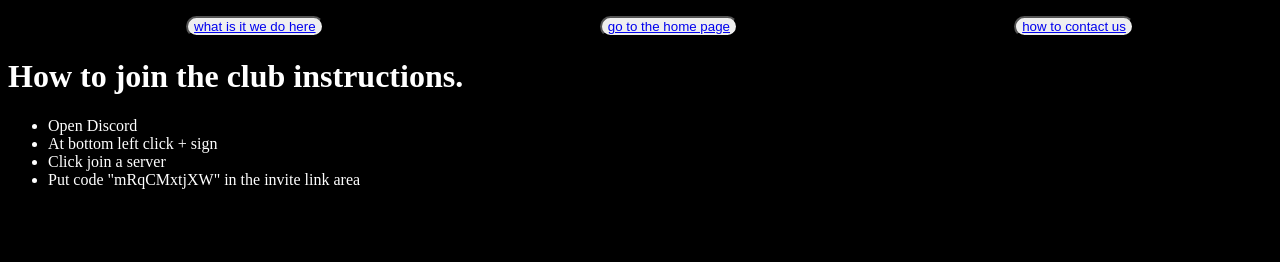
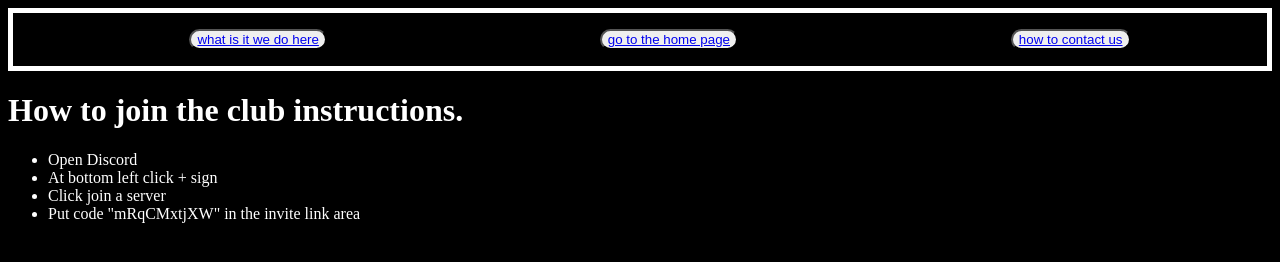
Before and after one commit to digitaldevelopmentcluba-dot/Club_website, a plain HTML site: page pages/howToJoin.html in a window 1280 px wide. Drawn offline with Linux system fonts and the light colour scheme.

Commit message:
did what I forgot to do

```diff
--- a/pages/howToJoin.html
+++ b/pages/howToJoin.html
@@ -8,7 +8,7 @@
 </head>
 <body>
  <header>
-  <nav>
+  <nav class="borderWhite">
    <ul>
     <li><button><a href="./whatWeDo.html">what is it we do here</a></button></li>
     <li><button><a href="./../index.html">go to the home page</a></button></li>
```
